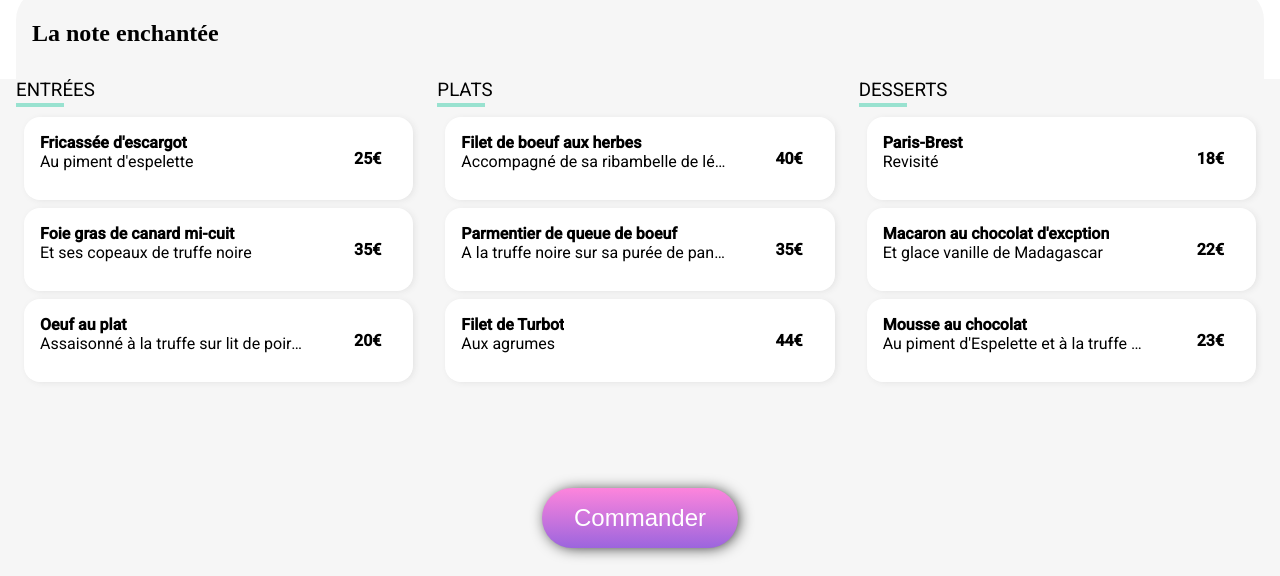
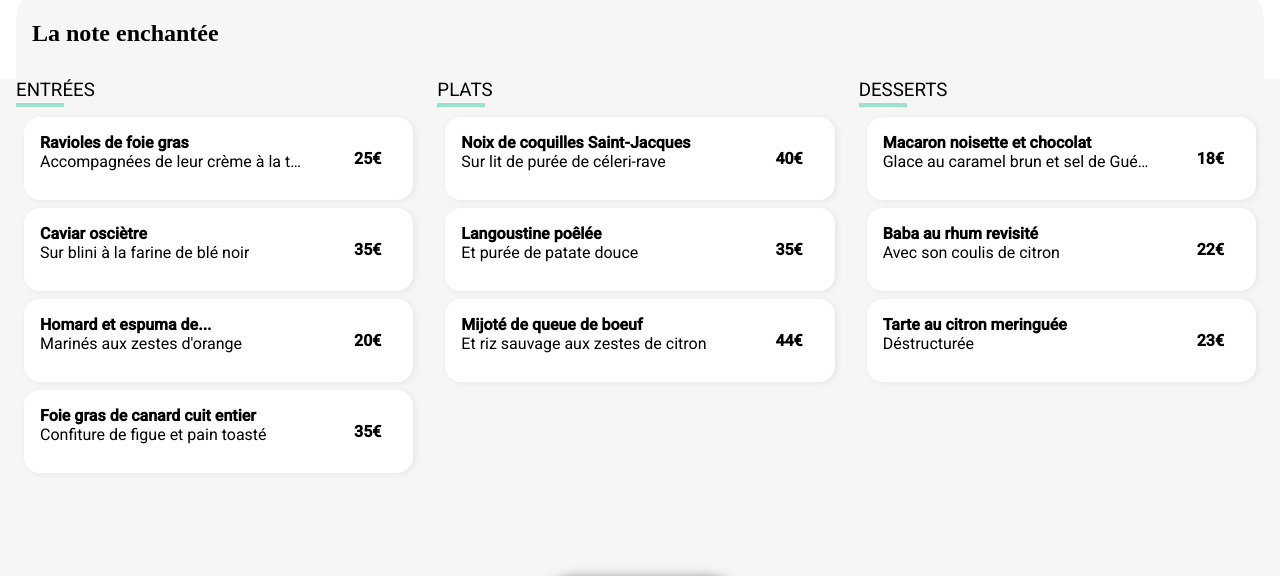
Before and after one commit to NordineBo/OhMyFood, a website: page pages/restaurant-2.html in a window 1280 px wide. Shown: the part 620-1196 px from the top of the page. Drawn offline with Linux system fonts and the light colour scheme; a web font is replaced by a local one.

Commit message:
4 pages menus

```diff
--- a/pages/restaurant-2.html
+++ b/pages/restaurant-2.html
@@ -31,8 +31,8 @@
         <h3>Entrées</h3>
         <div class="menu-item">
             <div class="menu-item__description">
-            <h4>Fricassée d'escargot</h4>
-            <p>Au piment d'espelette</p>
+            <h4>Ravioles de foie gras</h4>
+            <p>Accompagnées de leur crème à la truffe</p>
             </div>
             <span class="menu-item__price">25€</span>
             <div class="menu-item__check">
@@ -41,8 +41,8 @@
         </div>
     <div class="menu-item">
         <div class="menu-item__description">
-        <h4>Foie gras de canard mi-cuit</h4>
-        <p>Et ses copeaux de truffe noire</p>
+        <h4>Caviar osciètre</h4>
+        <p>Sur blini à la farine de blé noir</p>
         </div>
         <span class="menu-item__price">35€</span>
         <div class="menu-item__check">
@@ -51,10 +51,20 @@
     </div>
     <div class="menu-item">
         <div class="menu-item__description">
-        <h4>Oeuf au plat</h4>
-        <p>Assaisonné à la truffe sur lit de poireaux</p>
+        <h4>Homard et espuma de...</h4>
+        <p>Marinés aux zestes d'orange</p>
         </div>
         <span class="menu-item__price">20€</span>
+        <div class="menu-item__check">
+            <i class="fas fa-check"></i>
+    </div>
+    </div>
+    <div class="menu-item">
+        <div class="menu-item__description">
+        <h4>Foie gras de canard cuit entier</h4>
+        <p>Confiture de figue et pain toasté</p>
+        </div>
+        <span class="menu-item__price">35€</span>
         <div class="menu-item__check">
             <i class="fas fa-check"></i>
     </div>
@@ -65,8 +75,8 @@
         <h3>Plats</h3>
         <div class="menu-item">
             <div class="menu-item__description">
-            <h4>Filet de boeuf aux herbes</h4>
-            <p>Accompagné de sa ribambelle de légumes</p>
+            <h4>Noix de coquilles Saint-Jacques</h4>
+            <p>Sur lit de purée de céleri-rave</p>
             </div>
             <span class="menu-item__price">40€</span>
             <div class="menu-item__check">
@@ -75,8 +85,8 @@
         </div>
             <div class="menu-item">
                 <div class="menu-item__description">
-                <h4>Parmentier de queue de boeuf</h4>
-                <p>A la truffe noire sur sa purée de panais</p>
+                <h4>Langoustine poêlée</h4>
+                <p>Et purée de patate douce</p>
                 </div>
                 <span class="menu-item__price">35€</span>
                 <div class="menu-item__check">
@@ -85,8 +95,8 @@
             </div>
             <div class="menu-item">
                 <div class="menu-item__description">
-                <h4>Filet de Turbot</h4>
-                <p>Aux agrumes</p>
+                <h4>Mijoté de queue de boeuf</h4>
+                <p>Et riz sauvage aux zestes de citron</p>
                 </div>
                 <span class="menu-item__price">44€</span>
                 <div class="menu-item__check">
@@ -99,8 +109,8 @@
                     <h3>Desserts</h3>
                     <div class="menu-item">
                         <div class="menu-item__description">
-                        <h4>Paris-Brest</h4>
-                        <p>Revisité</p>
+                        <h4>Macaron noisette et chocolat</h4>
+                        <p>Glace au caramel brun et sel de Guérande</p>
                         </div>
                         <span class="menu-item__price">18€</span>
                         <div class="menu-item__check">
@@ -109,8 +119,8 @@
                     </div>
                 <div class="menu-item">
                     <div class="menu-item__description">
-                    <h4>Macaron au chocolat d'excption</h4>
-                    <p>Et glace vanille de Madagascar</p>
+                    <h4>Baba au rhum revisité</h4>
+                    <p>Avec son coulis de citron</p>
                     </div>
                     <span class="menu-item__price">22€</span>
                     <div class="menu-item__check">
@@ -119,8 +129,8 @@
                 </div>
                 <div class="menu-item">
                     <div class="menu-item__description">
-                    <h4>Mousse au chocolat</h4>
-                    <p>Au piment d'Espelette et à la truffe noire</p>
+                    <h4>Tarte au citron meringuée</h4>
+                    <p>Déstructurée</p>
                     </div>
                     <span class="menu-item__price">23€</span>
                     <div class="menu-item__check">
--- a/sass/layouts/menus.scss
+++ b/sass/layouts/menus.scss
@@ -37,10 +37,12 @@
     height: 15rem;
     border-radius: 1rem 1rem 0 0;
     background-size: cover;
+    background-position: center;
     }
 @for $i from 1 through 4{
     &__image-#{$i} {
         background-image: url("restaurants/menu-#{$i}.jpg");
+
     }
 }
 &__description {
--- a/sass/layouts/tuto.scss
+++ b/sass/layouts/tuto.scss
@@ -14,6 +14,8 @@
 }
 & li {
     position: relative;
+    display: flex;
+    align-items: center;
     &::before {
         content: counter(steps);
         counter-increment: steps;
@@ -37,6 +39,8 @@
     &:hover{
     @include zoom;
     @include base-shadow;
+   background-color: lighten($color: rgb(128, 0, 107), $amount: 71%);
+
     }
     & i.fas{
     margin-right: 1rem;
--- a/sass/pages/resto.scss
+++ b/sass/pages/resto.scss
@@ -26,7 +26,7 @@
     width: 100%;
     height: 70vh;
     object-fit: cover;
-    object-position: center bottom;
+    object-position: center;
 
 }
 
```
Also changed, not shown: pages/restaurant-3.html (+18 -18 lines), pages/restaurant-4.html (+18 -18 lines), style.css, 1 other file.
